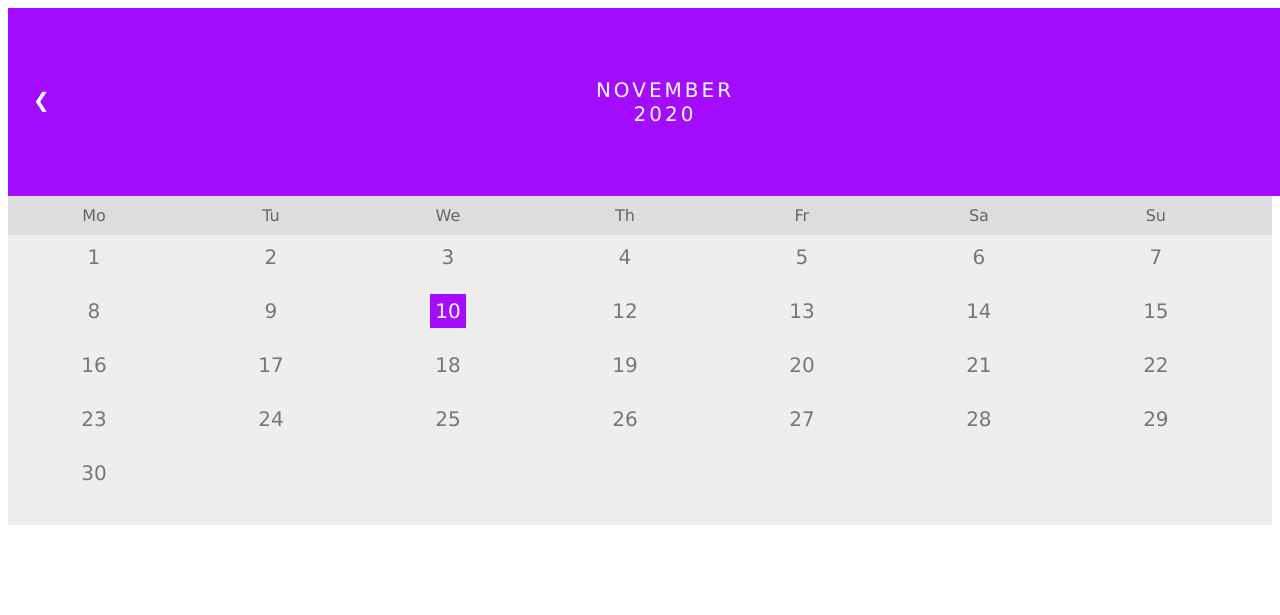
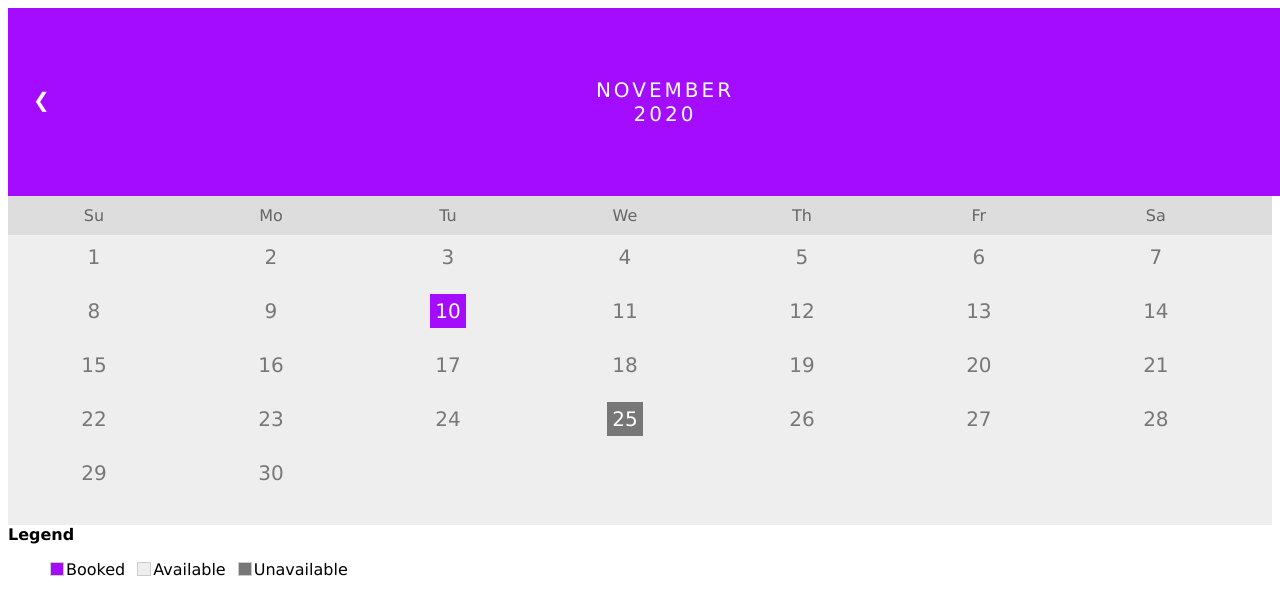
Before and after one commit to calebfins/CSCI-490-Semester-Project-doChart, a PHP site: page /viewappointment.php in a window 1280 px wide; the page is wider, and only the part inside the window is pictured. Shown: the top 615 px of that part. Run offline with PHP 8.4, Linux system fonts and the light colour scheme.

Commit message:
Calendar v2

```diff
--- a/calendarstyle.css
+++ b/calendarstyle.css
@@ -72,3 +72,20 @@ body {font-family: Verdana, sans-serif;}
     background: #a40cff;
     color: white !important
 }
+.days li .not {
+    padding: 5px;
+    background: #777;
+    color: white !important
+}
+
+.legend header {
+
+}
+
+.legend { list-style: none; }
+.legend li { float: left; margin-right: 10px; }
+.legend span { border: 1px solid #ccc; float: left; width: 12px; height: 12px; margin: 2px; }
+/* your colors */
+.legend .booked { background-color: #a40cff; }
+.legend .available { background-color: #eee; }
+.legend .unavailable { background-color: #777; }
--- a/viewappointment.php
+++ b/viewappointment.php
@@ -4,6 +4,7 @@
     <link rel="stylesheet" href="calendarstyle.css">
     <title>Your Appointments</title>
 </head>
+
 <div class="month">
     <ul>
         <li class="prev">&#10094;</li>
@@ -13,13 +14,13 @@
 </div>
 
 <ul class="weekdays">
+    <li>Su</li>
     <li>Mo</li>
     <li>Tu</li>
     <li>We</li>
     <li>Th</li>
     <li>Fr</li>
     <li>Sa</li>
-    <li>Su</li>
 </ul>
 
 <ul class="days">
@@ -33,6 +34,7 @@
     <li>8</li>
     <li>9</li>
     <li><span class="active">10</span></li>
+    <li>11</li>
     <li>12</li>
     <li>13</li>
     <li>14</li>
@@ -46,7 +48,7 @@
     <li>22</li>
     <li>23</li>
     <li>24</li>
-    <li>25</li>
+    <li><span class="not">25</span></li>
     <li>26</li>
     <li>27</li>
     <li>28</li>
@@ -56,3 +58,11 @@
 
 
 </ul>
+<div class="legend header">
+    <b>Legend</b>
+</div>
+<ul class="legend">
+    <li><span class="booked"></span>Booked</li>
+    <li><span class="available"></span> Available</li>
+    <li><span class="unavailable"></span> Unavailable</li>
+</ul>
```
